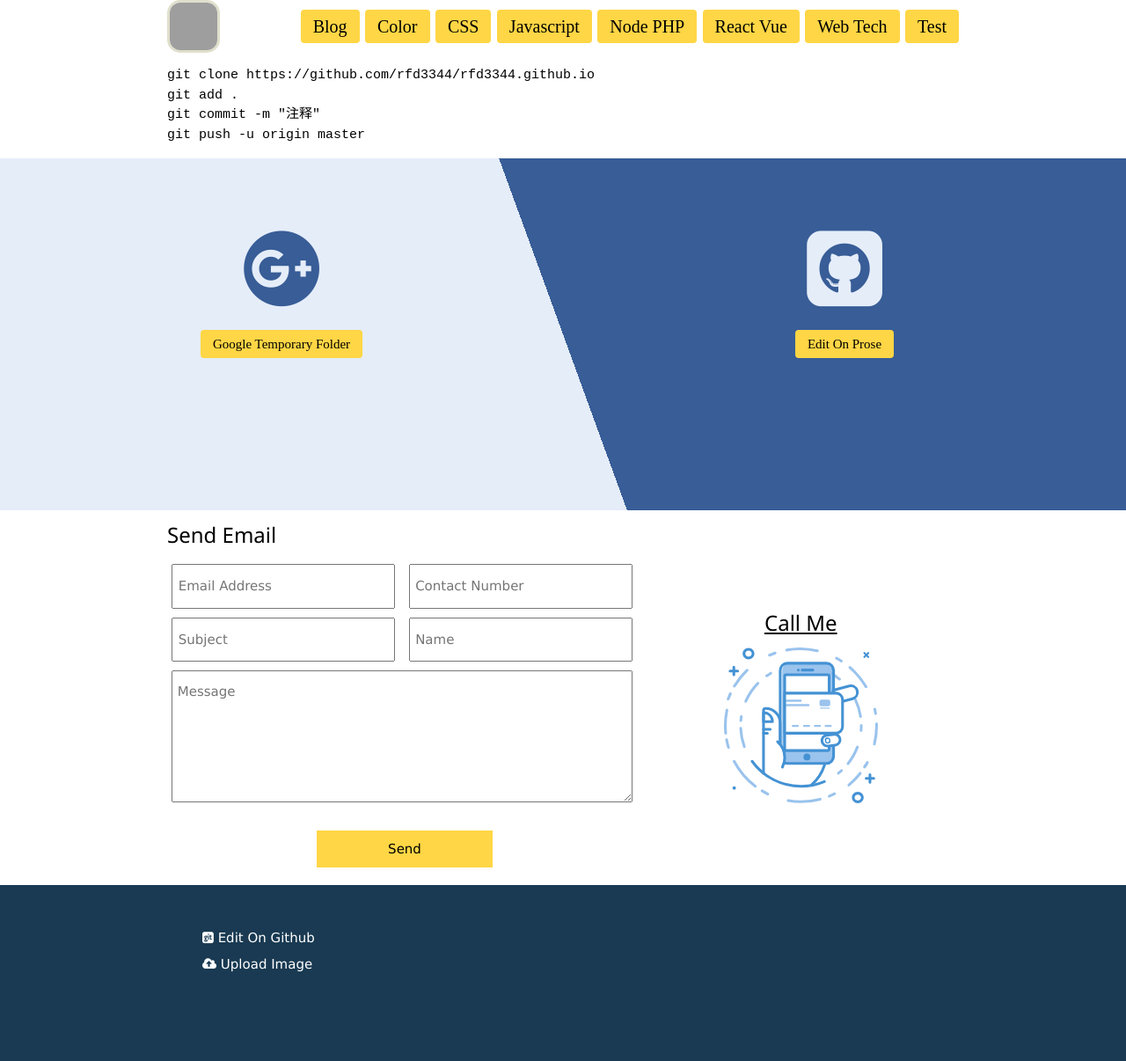
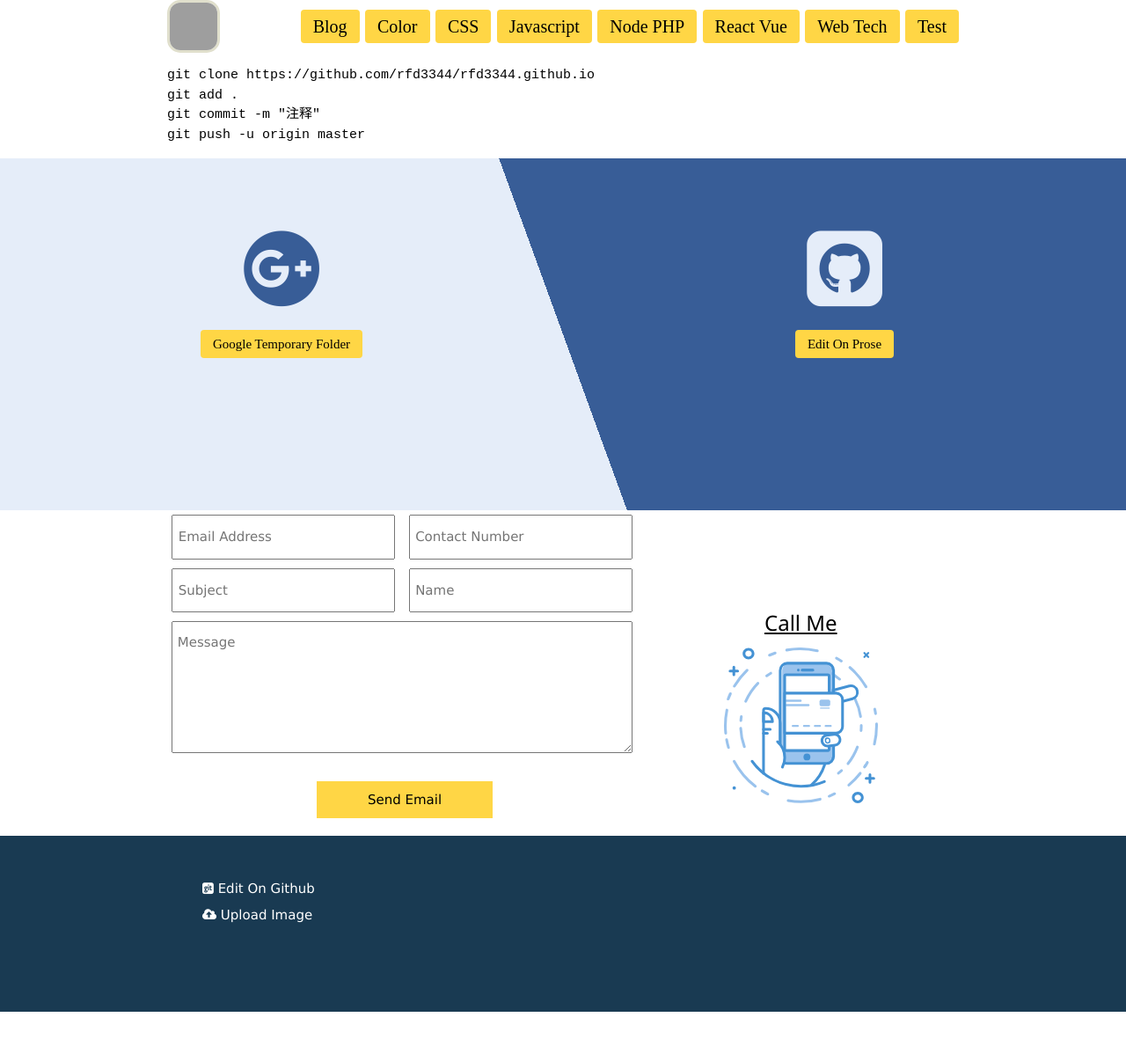
Before and after one commit to rfd3344a/rfd3344.github.io, a Jekyll site: the page built from index.html, in a window 1280 px wide. Shown: the whole page at 88% size. Built offline with Jekyll 4.4.1, drawn with Linux system fonts in a browser that asks for light colours; some web fonts are replaced; after the commit the page ends 1150 px from its top, so only the background shows below that; grey boxes are pictures that could not be loaded.

Commit message:
Update index.html

```diff
--- a/index.html
+++ b/index.html
@@ -29,7 +29,6 @@ git push -u origin master
 
 <section id="ContactMe">
    <div  id="EmailForm">
-   <h3> Send Email</h3>
    <form action="https://formspree.io/rfd3344@gmail.com"  method="POST">
       <input type="hidden" name="_next" value="https://rfd3344.github.io/index.html" />
       <input type="hidden" name="_language" value="en" />
@@ -39,7 +38,7 @@ git push -u origin master
       <input name="_subject" placeholder="Subject" />
       <input type="text" name="name" placeholder="Name"/>
       <textarea  type="text" name="Message" placeholder="Message" required ></textarea>
-      <input type="submit" value="Send">
+      <input type="submit" value="Send Email">
    </form>
    </div>
    <a id="Phone" href="tel:+610451950926">
```
